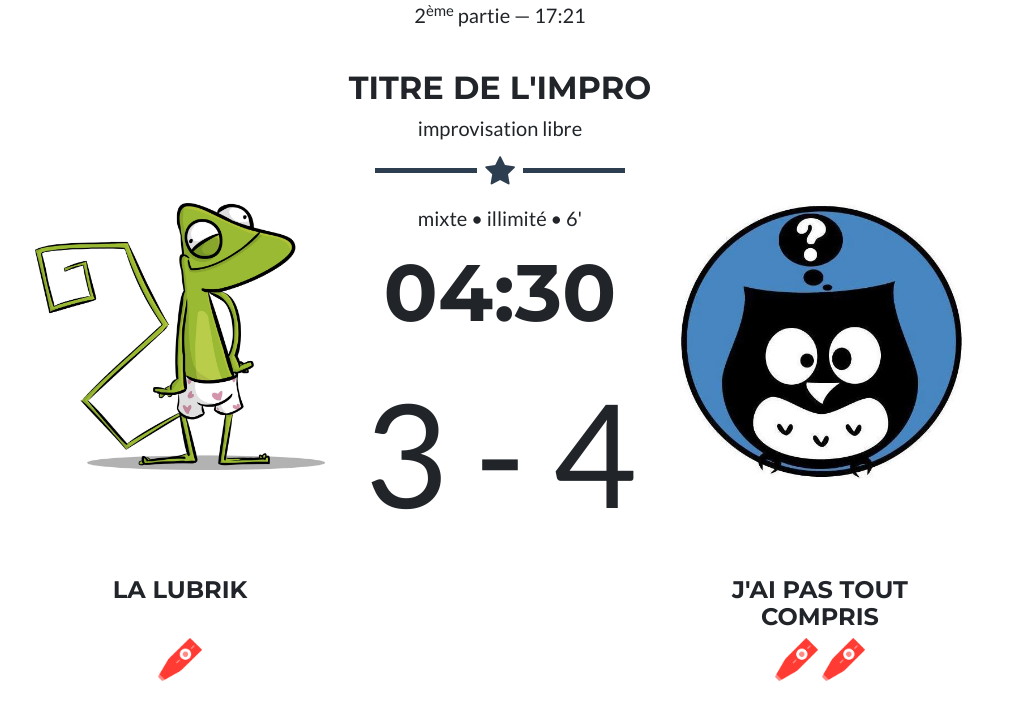
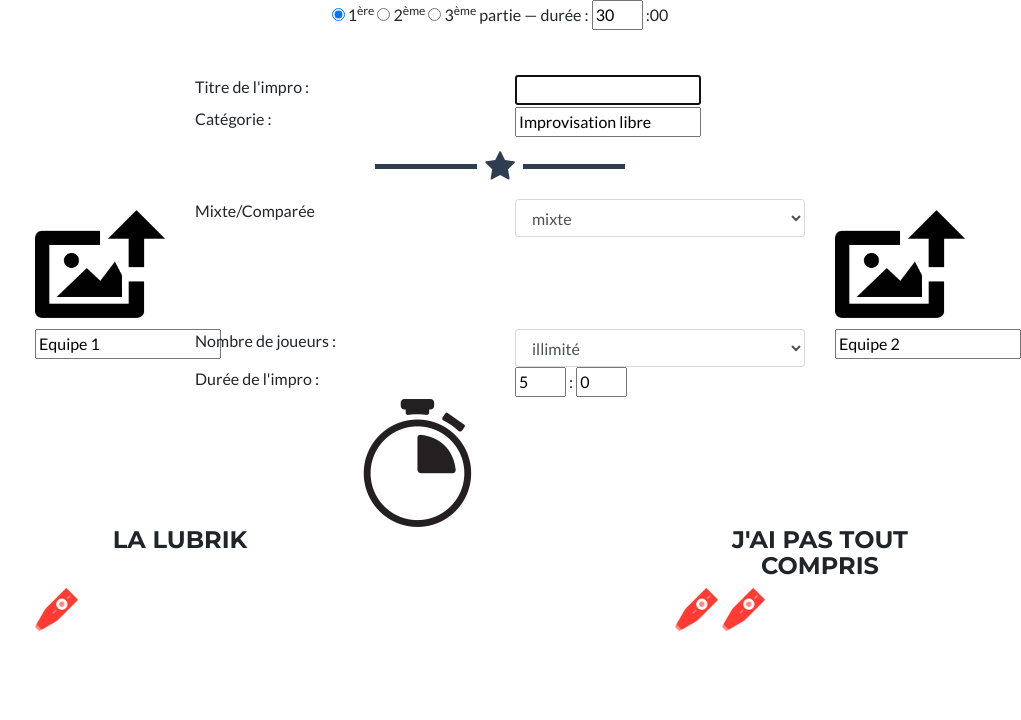
Before and after one commit to billy-antoine/kazoo, an Electron app: page settings.html in a window 1000 px wide. Shown: the whole page, 1021 px wide, since content can reach past the window. Drawn offline with Linux system fonts and the light colour scheme.

Commit message:
form 50p

```diff
--- a/main.js
+++ b/main.js
@@ -42,7 +42,7 @@ function createSettingWindow () {
 
   // and load the index.html of the app.
   settingWindow.loadURL(url.format({
-    pathname: path.join(__dirname, 'index.html'),
+    pathname: path.join(__dirname, 'settings.html'),
     protocol: 'file:',
     slashes: true
   }))
--- a/settings.html
+++ b/settings.html
@@ -26,26 +26,111 @@
   <body id="page-top">
 
     <!-- Portfolio Grid Section -->
-        <p class="text-center">2<sup>ème</sup> partie &mdash; 17<span class="blinking">:</span>21</p>
+
+        <form>
+
+        <div class="well text-center">
+            <label class="radio-inline"><input type="radio" name="optradio" checked="true"> 1<sup>ère</sup> </label>
+            <label class="radio-inline"><input type="radio" name="optradio"> 2<sup>ème</sup> </label>
+            <label class="radio-inline"><input type="radio" name="optradio"> 3<sup>ème</sup> </label>
+            <label class="radio-inline"> partie &mdash; durée : </label>
+            <input type="number" id="item" value="30" min="1" max="99">
+            <label><span class="blinking">:</span>00</label>
+        </div>
 
         <br>
+        <p></p>
+
       <div class="container">
-        <h2 class="text-center">Titre de l'impro</h2>
-        <p class="text-center">improvisation libre</p>
+          <div class="row">
+            <div class="col-md-2"></div>
+            <div class="col-md-4">
+        <label>Titre de l'impro : </label>
+            </div>
+            <div class="col-md-4">
+        <input type="text" id="item" autofocus>
+            </div>
+            <div class="col-md-2"></div>
+          </div>
+          <div class="row">
+            <div class="col-md-2"></div>
+            <div class="col-md-4">
+        <label>Catégorie : </label>
+            </div>
+            <div class="col-md-4">
+        <input type="text" id="item" value="Improvisation libre">
+            </div>
+            <div class="col-md-2"></div>
+          </div>
+
         <hr class="star-primary">
-        <div class="well text-center">
+
+          <div class="row">
+            <div class="col-md-2">
+                <a href=#><img  src="img/upload.png" alt="" width="100%"></a>
+            </div>
+            <div class="col-md-4">
+                <label>Mixte/Comparée</label>
+            </div>
+            <div class="col-md-4">
+                 <select class="form-control" id="sel1">
+                    <option>mixte</option>
+                    <option>comparée</option>
+                </select>
+            </div>
+
+            <div class="col-md-2">
+                <a href=#><img  src="img/upload.png" alt="" width="100%"></a>
+            </div>
+          </div> <!-- row -->
+
+          <div class="row">
+            <div class="col-md-2">
+        <input type="text" id="item" value="Equipe 1">
+            </div>
+            <div class="col-md-4">
+                <label>Nombre de joueurs : </label>
+            </div>
+            <div class="col-md-4">
+                 <select class="form-control" id="sel1">
+                    <option>illimité</option>
+                    <option>1 par équipe</option>
+                    <option>2 par équipe</option>
+                    <option>3 par équipe</option>
+                    <option>tous les joueurs</option>
+                </select>
+            </div>
+
+            <div class="col-md-2">
+        <input type="text" id="item" value="Equipe 2">
+            </div>
+          </div> <!-- row -->
+
+          <div class="row">
+            <div class="col-md-2">
+            </div>
+            <div class="col-md-4">
+                <label>Durée de l'impro : </label>
+            </div>
+            <div class="col-md-4">
+                <input type="number" id="item" value="5" min="0" max="20">
+                <span class="blinking">:</span>
+                <input type="number" id="item" value="0" min="0" max="59">
+            </div>
+
+            <div class="col-md-2">
+            </div>
+          </div> <!-- row -->
+
           <div class="row">
             <div class="col-md-4">
-                <a href=#><img  src="img/lubrik.jpg" alt="" width="100%"></a>
             </div>
             <div class="col-md-4">
-                <p class="text-center">mixte &bull; illimité &bull; 6'</p>
-                <h1 class="time"> 04<span class="blinking">:</span>30</h1>
-                <p class="score"> 3 - 4 </p>
+                <a href=#><img  src="img/start.png" alt=""></a>
             </div>
             <div class="col-md-4">
-                <a href=#><img  src="img/jptc.jpg" alt="" width="100%"></a>
             </div>
+
           </div> <!-- row -->
 
           <div class="row">
@@ -71,7 +156,8 @@
             </div>
 
         </div>
-      </div>
+  </div>
+  </form>
 
 
 
```
Also changed, not shown: index.html (+1 -1 lines), package.json (+10 -1 lines), img/._start.png (added), img/._upload.png (added), img/start.png (added), img/upload.png (added).
